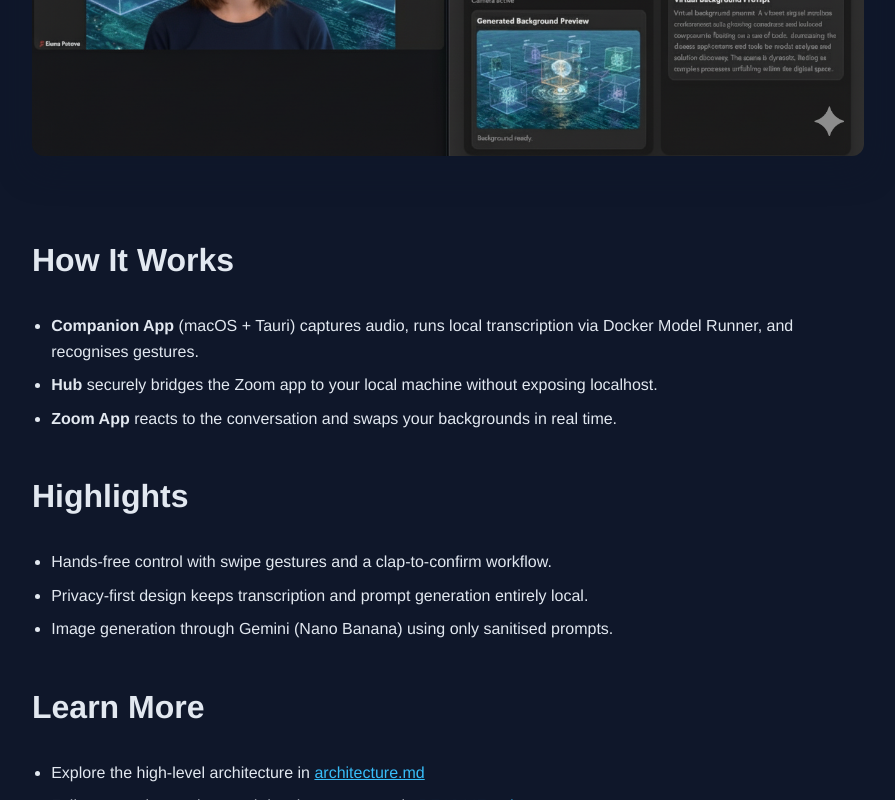
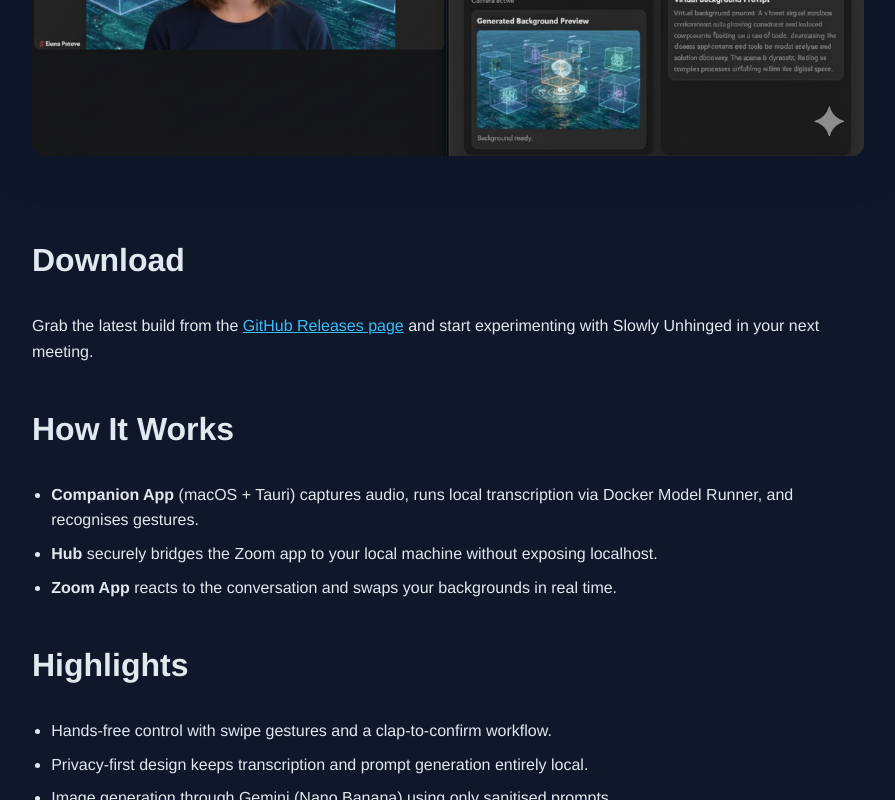
Before and after one commit to shelajev/slowly-unhinged, a plain HTML site: page docs/index.html in a window 1280 px wide. Shown: the part 635-1435 px from the top of the page, without its empty margins (192-1087 px from the left). Drawn offline with Linux system fonts and the light colour scheme.

Commit message:
gh-pages

```diff
--- a/docs/index.html
+++ b/docs/index.html
@@ -70,6 +70,15 @@
     <img src="screenshot.png" alt="Screenshot of Slowly Unhinged virtual background generator" />
 
     <section>
+      <h2>Download</h2>
+      <p>
+        Grab the latest build from the
+        <a href="https://github.com/shelajev/slowly-unhinged/releases">GitHub Releases page</a>
+        and start experimenting with Slowly Unhinged in your next meeting.
+      </p>
+    </section>
+
+    <section>
       <h2>How It Works</h2>
       <ul>
         <li>
```
